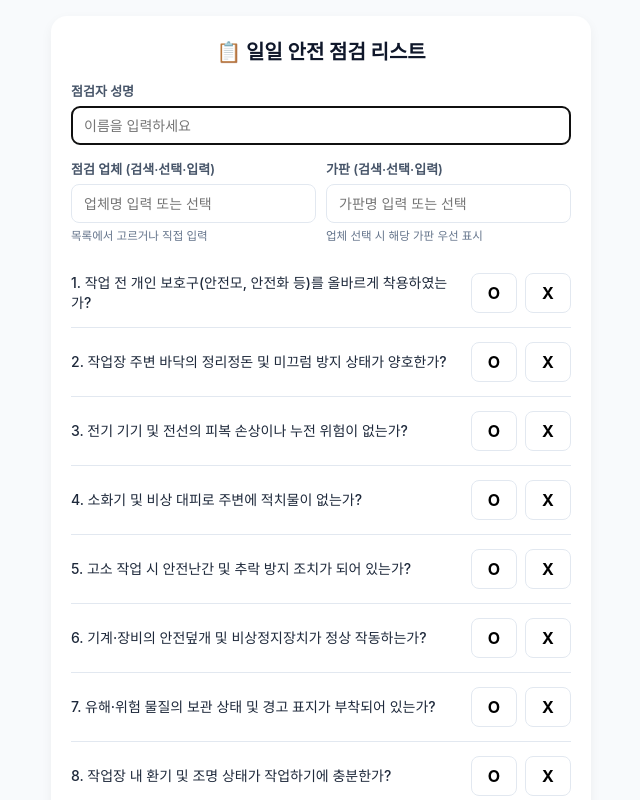
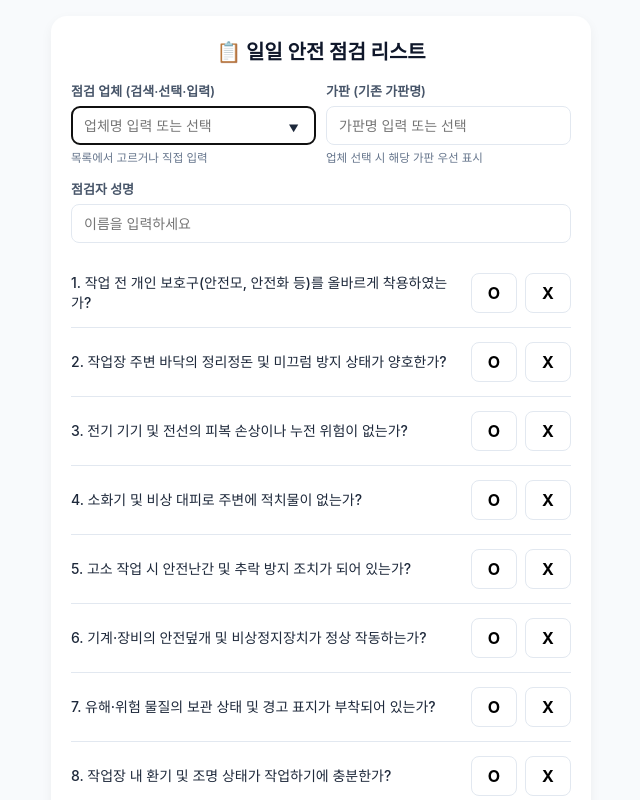
Before and after one commit to kiljong31-boop/safety-check, a plain HTML site: page index.html in a window 1280 px wide. Both pictures are taken after a click on the button "PDF 생성 및 이메일 전송". Shown: the top 800 px of the page, without its empty margins (319-959 px from the left). Drawn offline with nearby package versions, Linux system fonts and the light colour scheme.

Commit message:
Update index.html

```diff
--- a/index.html
+++ b/index.html
@@ -21,8 +21,8 @@
     body { margin: 0; padding: 16px; background: var(--bg); color: var(--text); }
     .container { max-width: 540px; margin: 0 auto; background: var(--card); padding: 20px; border-radius: 16px; box-shadow: 0 4px 12px rgba(0,0,0,0.05); }
     h1 { font-size: 20px; margin: 0 0 16px; text-align: center; color: #0f172a; }
-    .meta-group { margin-bottom: 14px; }
-    .meta-grid { display: grid; grid-template-columns: 1fr 1fr; gap: 10px; margin-bottom: 16px; }
+    .meta-group { margin-bottom: 16px; }
+    .meta-grid { display: grid; grid-template-columns: 1fr 1fr; gap: 10px; margin-bottom: 14px; }
     .meta-group label, .memo-group label { display: block; font-size: 13px; font-weight: 600; margin-bottom: 6px; color: #475569; }
     .meta-group input {
       width: 100%;
@@ -107,11 +107,7 @@
 <div class="container">
   <h1>📋 일일 안전 점검 리스트</h1>
 
-  <div class="meta-group">
-    <label for="inspectorName">점검자 성명</label>
-    <input type="text" id="inspectorName" name="inspectorName" placeholder="이름을 입력하세요" />
-  </div>
-
+  <!-- 1. 업체명 / 가판명 (점검자 성명 위 배치) -->
   <div class="meta-grid">
     <div class="meta-group" style="margin-bottom: 0;">
       <label for="companyInput">점검 업체 (검색·선택·입력)</label>
@@ -129,7 +125,7 @@
     </div>
 
     <div class="meta-group" style="margin-bottom: 0;">
-      <label for="boothInput">가판 (검색·선택·입력)</label>
+      <label for="boothInput">가판 (기존 가판명)</label>
       <input
         type="text"
         id="boothInput"
@@ -141,6 +137,12 @@
       <datalist id="boothList"></datalist>
       <div class="field-hint">업체 선택 시 해당 가판 우선 표시</div>
     </div>
+  </div>
+
+  <!-- 2. 점검자 성명 -->
+  <div class="meta-group">
+    <label for="inspectorName">점검자 성명</label>
+    <input type="text" id="inspectorName" name="inspectorName" placeholder="이름을 입력하세요" />
   </div>
 
   <!-- 10개 점검 항목 HTML 직접 고정 -->
@@ -236,10 +238,10 @@
 <div id="pdfReport">
   <h2>일일 안전 점검 결과 보고서</h2>
   <div class="pdf-info-box">
+    <span>점검 업체: <span id="pdfCompany">-</span></span>
+    <span>점검 가판: <span id="pdfBooth">-</span></span>
     <span>점검자 성명: <span id="pdfInspector">-</span></span>
     <span>점검 일시: <span id="pdfDate">-</span></span>
-    <span>점검 업체: <span id="pdfCompany">-</span></span>
-    <span>점검 가판: <span id="pdfBooth">-</span></span>
   </div>
   <table>
     <thead>
@@ -267,40 +269,40 @@
 
   // 업체별 지정 및 기존 가판명 리스트 (1~34번)
   const INSPECTION_TARGETS = [
-    { no: 1, company: "BBQ", booth: "BBQ(스카이크루즈)" },
-    { no: 2, company: "CGV", booth: "모노브레드(공연장)" },
-    { no: 3, company: "CGV", booth: "오징어(공연장)" },
-    { no: 4, company: "CGV", booth: "CGV(락스빌)" },
-    { no: 5, company: "HS마켓", booth: "이레(로봇VR)" },
-    { no: 6, company: "HS마켓", booth: "이레(트레일러)" },
-    { no: 7, company: "HS마켓", booth: "오오츄(스노우)" },
-    { no: 8, company: "HS마켓", booth: "앤티앤스프레즐(스노우)" },
-    { no: 9, company: "다정식품", booth: "소프트(몽키밸리1)" },
-    { no: 10, company: "다정식품", booth: "이레(AWS)" },
-    { no: 11, company: "다정식품", booth: "이레(정문) ※ 푸드트럭" },
-    { no: 12, company: "다정식품", booth: "이레(푸드트럭)" },
-    { no: 13, company: "미스터밀크", booth: "소프트(비룡2)" },
-    { no: 14, company: "미스터밀크", booth: "소프트(사파리)" },
-    { no: 15, company: "미스터밀크", booth: "소프트(스낵버스터)" },
-    { no: 16, company: "미스터밀크", booth: "소프트(정문)" },
-    { no: 17, company: "미스터밀크", booth: "소프트(포시즌가든)" },
-    { no: 18, company: "미스터밀크", booth: "나루아토(소다파운틴)" },
-    { no: 19, company: "미스터밀크", booth: "아이스쿨(소다파운틴)" },
-    { no: 20, company: "앤티앤스", booth: "앤티앤스프레즐(매장)" },
-    { no: 21, company: "오마뎅", booth: "카페(굿프렌즈캐빈)" },
-    { no: 22, company: "오마뎅", booth: "구슬(콜럼버스)" },
-    { no: 23, company: "오마뎅", booth: "아이스쿨(스낵버스터)" },
-    { no: 24, company: "오마뎅", booth: "오오츄(로스트밸리)" },
-    { no: 25, company: "오오츄", booth: "오오츄(라피아자)" },
-    { no: 26, company: "오오츄", booth: "오오츄(락스빌)" },
-    { no: 27, company: "오크베리", booth: "구슬(티티카카)" },
-    { no: 28, company: "오크베리", booth: "아이스쿨(티티카카)" },
-    { no: 29, company: "쥬시", booth: "소프트(코스타스)" },
-    { no: 30, company: "쥬시", booth: "소프트(회전목마)" },
-    { no: 31, company: "쥬시", booth: "구슬(공연장)" },
-    { no: 32, company: "쥬시", booth: "소떡소떡(뮤직가든)" },
-    { no: 33, company: "쥬시", booth: "쿠치나(장미원)" },
-    { no: 34, company: "카페아모제", booth: "아모제" }
+    { no: 1, company: "BBQ", booth: "BBQ(스카이크루즈)" }, //
+    { no: 2, company: "CGV", booth: "모노브레드(공연장)" }, //[cite: 1]
+    { no: 3, company: "CGV", booth: "오징어(공연장)" }, //[cite: 1]
+    { no: 4, company: "CGV", booth: "CGV(락스빌)" }, //[cite: 1]
+    { no: 5, company: "HS마켓", booth: "이레(로봇VR)" }, //[cite: 1]
+    { no: 6, company: "HS마켓", booth: "이레(트레일러)" }, //[cite: 1]
+    { no: 7, company: "HS마켓", booth: "오오츄(스노우)" }, //[cite: 1]
+    { no: 8, company: "HS마켓", booth: "앤티앤스프레즐(스노우)" }, //[cite: 1]
+    { no: 9, company: "다정식품", booth: "소프트(몽키밸리1)" }, //[cite: 1]
+    { no: 10, company: "다정식품", booth: "이레(AWS)" }, //[cite: 1]
+    { no: 11, company: "다정식품", booth: "이레(정문) ※ 푸드트럭" }, //[cite: 1]
+    { no: 12, company: "다정식품", booth: "이레(푸드트럭)" }, //[cite: 1]
+    { no: 13, company: "미스터밀크", booth: "소프트(비룡2)" }, //[cite: 1]
+    { no: 14, company: "미스터밀크", booth: "소프트(사파리)" }, //[cite: 1]
+    { no: 15, company: "미스터밀크", booth: "소프트(스낵버스터)" }, //[cite: 1]
+    { no: 16, company: "미스터밀크", booth: "소프트(정문)" }, //[cite: 1]
+    { no: 17, company: "미스터밀크", booth: "소프트(포시즌가든)" }, //[cite: 1]
+    { no: 18, company: "미스터밀크", booth: "나루아토(소다파운틴)" }, //[cite: 1]
+    { no: 19, company: "미스터밀크", booth: "아이스쿨(소다파운틴)" }, //[cite: 1]
+    { no: 20, company: "앤티앤스", booth: "앤티앤스프레즐(매장)" }, //[cite: 1]
+    { no: 21, company: "오마뎅", booth: "카페(굿프렌즈캐빈)" }, //[cite: 1]
+    { no: 22, company: "오마뎅", booth: "구슬(콜럼버스)" }, //[cite: 1]
+    { no: 23, company: "오마뎅", booth: "아이스쿨(스낵버스터)" }, //[cite: 1]
+    { no: 24, company: "오마뎅", booth: "오오츄(로스트밸리)" }, //[cite: 1]
+    { no: 25, company: "오오츄", booth: "오오츄(라피아자)" }, //[cite: 1]
+    { no: 26, company: "오오츄", booth: "오오츄(락스빌)" }, //[cite: 1]
+    { no: 27, company: "오크베리", booth: "구슬(티티카카)" }, //[cite: 1]
+    { no: 28, company: "오크베리", booth: "아이스쿨(티티카카)" }, //[cite: 1]
+    { no: 29, company: "쥬시", booth: "소프트(코스타스)" }, //[cite: 1]
+    { no: 30, company: "쥬시", booth: 30, booth: "소프트(회전목마)" }, //[cite: 1]
+    { no: 31, company: "쥬시", booth: "구슬(공연장)" }, //[cite: 1]
+    { no: 32, company: "쥬시", booth: "소떡소떡(뮤직가든)" }, //[cite: 1]
+    { no: 33, company: "쥬시", booth: "쿠치나(장미원)" }, //[cite: 1]
+    { no: 34, company: "카페아모제", booth: "아모제" } //[cite: 1]
   ];
 
   function populateBoothDatalist(filterCompany) {
@@ -424,11 +426,6 @@
     const statusMsg = document.getElementById("statusMsg");
     const submitBtn = document.getElementById("submitBtn");
 
-    if (!inspector) {
-      alert("점검자 성명을 입력해 주세요.");
-      document.getElementById("inspectorName").focus();
-      return;
-    }
     if (!company) {
       alert("점검 업체를 입력하거나 선택해 주세요.");
       document.getElementById("companyInput").focus();
@@ -437,6 +434,11 @@
     if (!booth) {
       alert("점검할 가판을 입력하거나 선택해 주세요.");
       document.getElementById("boothInput").focus();
+      return;
+    }
+    if (!inspector) {
+      alert("점검자 성명을 입력해 주세요.");
+      document.getElementById("inspectorName").focus();
       return;
     }
     if (answers.includes(null)) {
@@ -457,10 +459,10 @@
       const dateStr = now.toLocaleString("ko-KR");
       const fileDate = now.toISOString().slice(0, 10);
 
+      document.getElementById("pdfCompany").textContent = company;
+      document.getElementById("pdfBooth").textContent = booth;
       document.getElementById("pdfInspector").textContent = inspector;
       document.getElementById("pdfDate").textContent = dateStr;
-      document.getElementById("pdfCompany").textContent = company;
-      document.getElementById("pdfBooth").textContent = booth;
 
       const qTexts = document.querySelectorAll("#questionsContainer .question-text");
       const tbody = document.getElementById("pdfTableBody");
```
